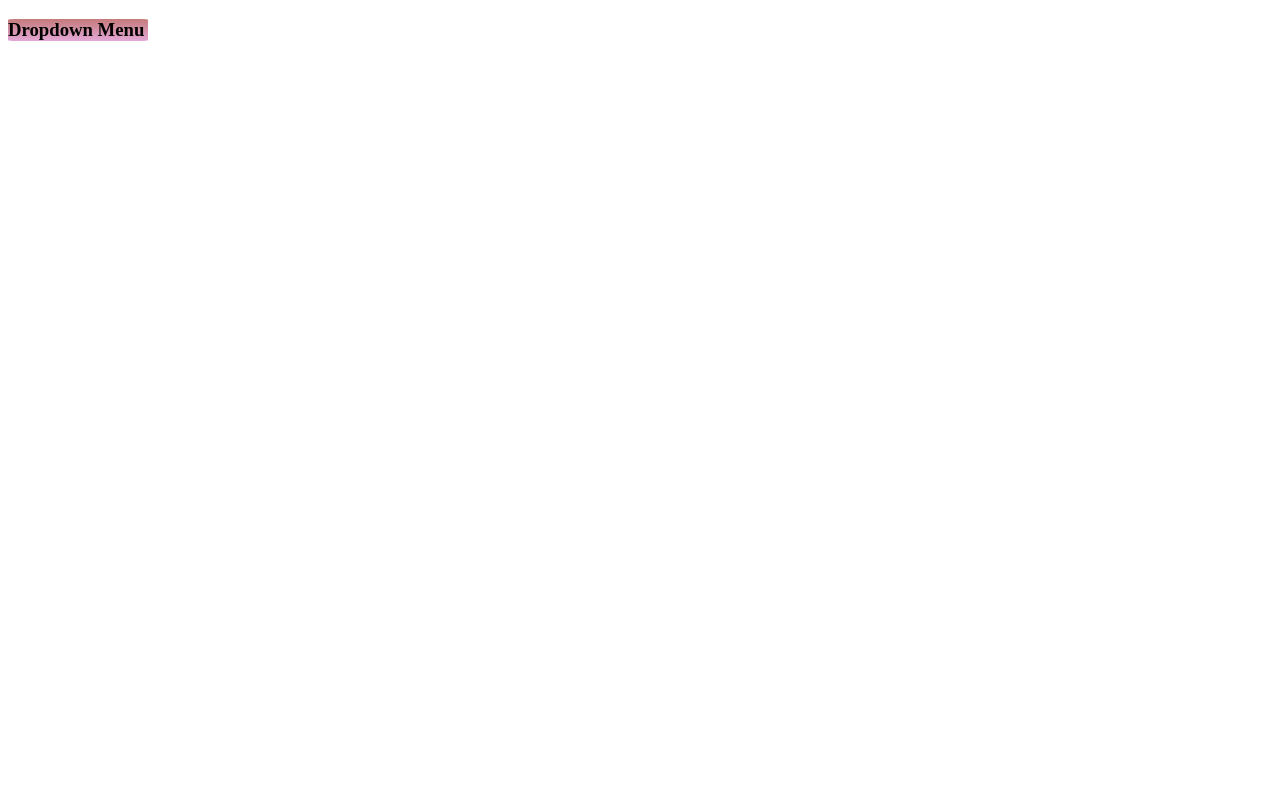
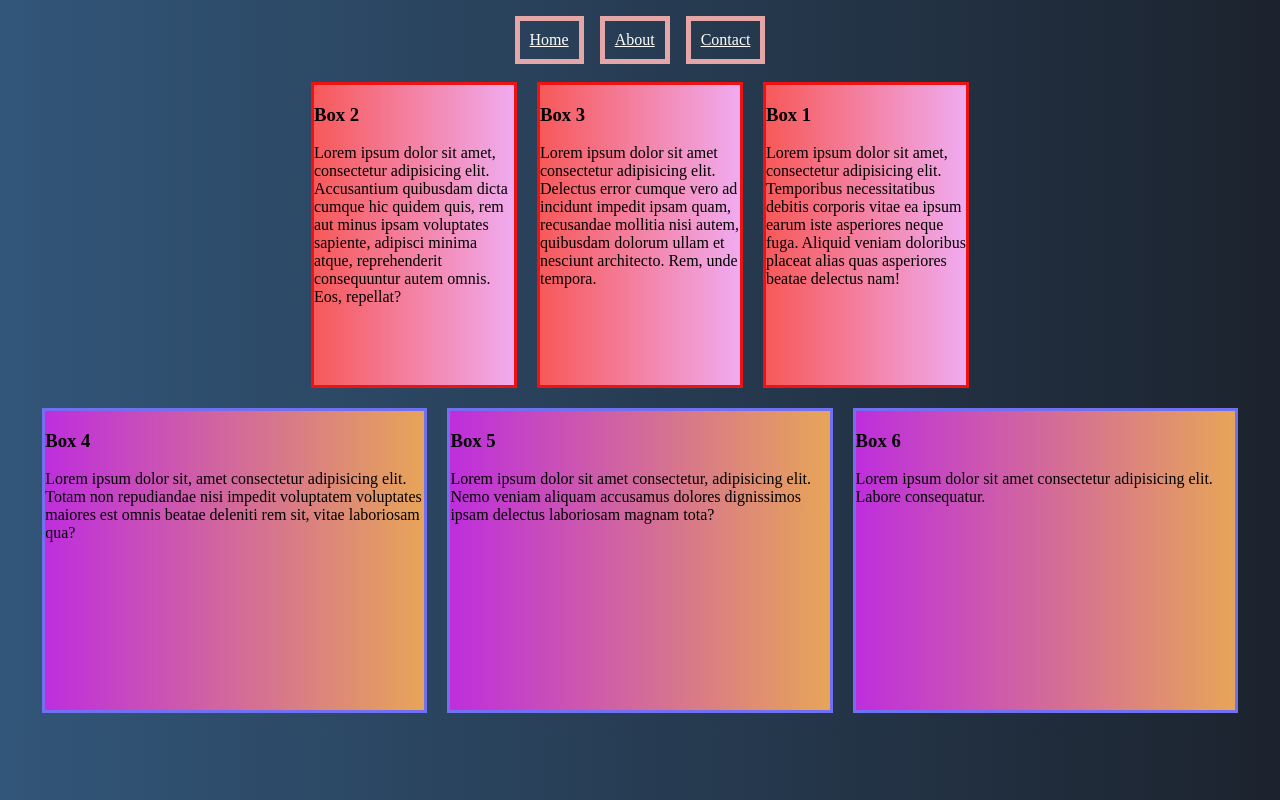
Before and after one commit to Kelvin-Freeman/Just_Testing, a plain HTML site: page index.html in a window 1280 px wide. Drawn offline with Linux system fonts and the light colour scheme.

Commit message:
Try Again

```diff
--- a/CSS/style.css
+++ b/CSS/style.css
@@ -1,27 +1,78 @@
-header{
-    background-image: linear-gradient(rgb(196, 123, 123), rgb(228, 167, 214));
-    /*background-color: #e17055;*/
-    width: 140px;
-    border-radius: 5%;
+body {
+    background-image:linear-gradient(to right, #325679, rgb(28, 35, 46));
 }
 
-nav {
-     /*width: 150px;*/
+a {
+    color: white;
+}
+
+.nav-container {
+    display: flex;
+    justify-content:center
+
+
+}
+.menu-item {
+    padding: 10px;
+    border: 5px solid rgb(228, 166, 166);
+    margin: 8px;
+}
+
+.flexbox-container {
+    display: flex;
+    justify-content: center;
+
+
+
+
+}
+.flexbox-item {
+    width: 200px;
+    margin: 10px;
+    background-image:linear-gradient(to right, #f75959, rgb(240, 171, 240));
+    border: 3px solid rgb(238, 18, 18);
+
+
+}
+.flexbox-item-1 {
+    min-height: 100px;
+    order:3;
+}
+
+.flexbox-item-2 {
+    min-height: 200px;
+    order:1;
+}
+
+.flexbox-item-3 {
+    min-height: 300px;
+    order:2;
+}
+.my-flexing-container {
+    display: flex;
+    justify-content: center;
+
+}
+.my-flex-item {
+    width: 290px;
+    margin: 10px;
+    border:3px solid rgb(112, 112, 241);
+    background-image: linear-gradient(to right, #be2edd, #e7a558);
+}
+.my-flex-item-1 {
+    min-height: 299px;
+    flex-basis: 30%;
 
 }
 
-ul {
-    display: none;
+.my-flex-item-2 {
+    min-height: 299px;
+    flex-basis: 30%;
 
 }
 
-nav:hover ul {
-    display:block;
-}
-nav ul li {
-    list-style-type: none;
+.my-flex-item-3 {
+    min-height: 299px;
+    flex-basis: 30%;
 
 }
-a {
-    color: rgb(126, 71, 71);
-}
--- a/index.html
+++ b/index.html
@@ -5,20 +5,44 @@
     <meta http-equiv="X-UA-Compatible" content="IE=edge">
     <meta name="viewport" content="width=device-width, initial-scale=1.0">
     <link rel="stylesheet" href="./CSS/style.css">
-    <title>Hover Bar</title>
+    <title>My Flex Practice</title>
 </head>
 <body>
-    <header>
-        <nav>
-            <h3>Dropdown Menu</h3>
-            <ul>
-                <li><a href="https://www.google.com">Home</a></li>
-                <li><a href="https://www.google.com">About</a></li>
-                <li><a href="https://www.google.com">Contact</a></li>
-            </ul>
-        </nav>
-    </header>
+    <nav class="nav-container">
+        <div class="Home menu-item"><a href="https://www.google.com">Home</a></div>
+        <div class="About menu-item"><a href="https://www.google.com">About</a></div>
+        <div class="Contact menu-item"><a href="https://www.google.com">Contact</a></div>
+        <a href="https://www.google.com"></a>
+    </nav>
 
-
+    </div>
+    <div class="flexbox-container">
+        <div class="flexbox-item flexbox-item-1">
+            <h3>Box 1</h3>
+            <p>Lorem ipsum dolor sit amet, consectetur adipisicing elit. Temporibus necessitatibus debitis corporis vitae ea ipsum earum iste asperiores neque fuga. Aliquid veniam doloribus placeat alias quas asperiores beatae delectus nam!</p>
+        </div>
+        <div class="flexbox-item flexbox-item-2">
+            <h3>Box 2</h3>
+            <p>Lorem ipsum dolor sit amet, consectetur adipisicing elit. Accusantium quibusdam dicta cumque hic quidem quis, rem aut minus ipsam voluptates sapiente, adipisci minima atque, reprehenderit consequuntur autem omnis. Eos, repellat?</p>
+        </div>
+        <div class="flexbox-item flexbox-item-3">
+            <h3>Box 3</h3>
+            <p>Lorem ipsum dolor sit amet consectetur adipisicing elit. Delectus error cumque vero ad incidunt impedit ipsam quam, recusandae mollitia nisi autem, quibusdam dolorum ullam et nesciunt architecto. Rem, unde tempora.</p>
+        </div>
+    </div>
+    <div class="my-flexing-container">
+        <div class="my-flex-item my-flex-item-1">
+            <h3>Box 4</h3>
+            <p>Lorem ipsum dolor sit, amet consectetur adipisicing elit. Totam non repudiandae nisi impedit voluptatem voluptates maiores est omnis beatae deleniti rem sit, vitae laboriosam qua?</p>
+        </div>
+        <div class="my-flex-item my-flex-item-2">
+            <h3>Box 5</h3>
+            <p>Lorem ipsum dolor sit amet consectetur, adipisicing elit. Nemo veniam aliquam accusamus dolores dignissimos ipsam delectus laboriosam magnam tota?</p>
+        </div>
+        <div class="my-flex-item my-flex-item-3">
+            <h3>Box 6</h3>
+            <p>Lorem ipsum dolor sit amet consectetur adipisicing elit. Labore consequatur. </p>
+        </div>
+    </div>
 </body>
 </html>
```
